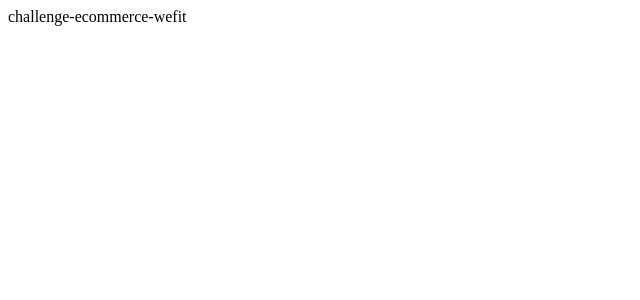
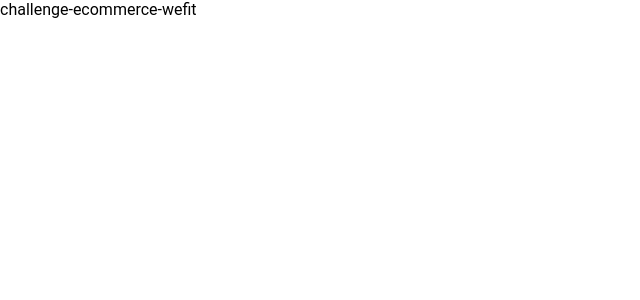
Before and after one commit to allanncruz/challenge-ecommerce-wefit, a React (Create React App) app: page / in a window 1280 px wide. Shown: the top 300 px of the page, without its empty margins (0-640 px from the left). Built offline with nearby package versions, Linux system fonts and the light colour scheme.

Commit message:
feat: config styled components

```diff
--- a/package.json
+++ b/package.json
@@ -13,6 +13,7 @@
     "react": "^18.2.0",
     "react-dom": "^18.2.0",
     "react-scripts": "5.0.1",
+    "styled-components": "^6.1.8",
     "typescript": "^4.9.5",
     "web-vitals": "^2.1.4"
   },
--- /dev/null
+++ b/src/GlobalStyles.ts
@@ -0,0 +1,25 @@
+import { createGlobalStyle } from 'styled-components';
+
+const GlobalStyles = createGlobalStyle`
+  *{
+    margin: 0;
+    padding: 0;
+    box-sizing: border-box;
+  }
+
+  html, body, #root{
+    height: 100%;
+  }
+
+  *, button, input{
+    border: 0;
+    outline: 0;
+    font-family: 'Roboto', sans-serif;
+  }
+
+  button{
+    cursor: pointer;
+  }
+`;
+
+export default GlobalStyles;
--- a/src/index.tsx
+++ b/src/index.tsx
@@ -2,12 +2,14 @@
 import ReactDOM from 'react-dom/client';
 import App from './App';
 import reportWebVitals from './reportWebVitals';
+import GlobalStyles from './GlobalStyles';
 
 const root = ReactDOM.createRoot(
   document.getElementById('root') as HTMLElement
 );
 root.render(
   <React.StrictMode>
+    <GlobalStyles />
     <App />
   </React.StrictMode>
 );
```
Also changed, not shown: 1 other file (tests, documents, lock files or other folders).
